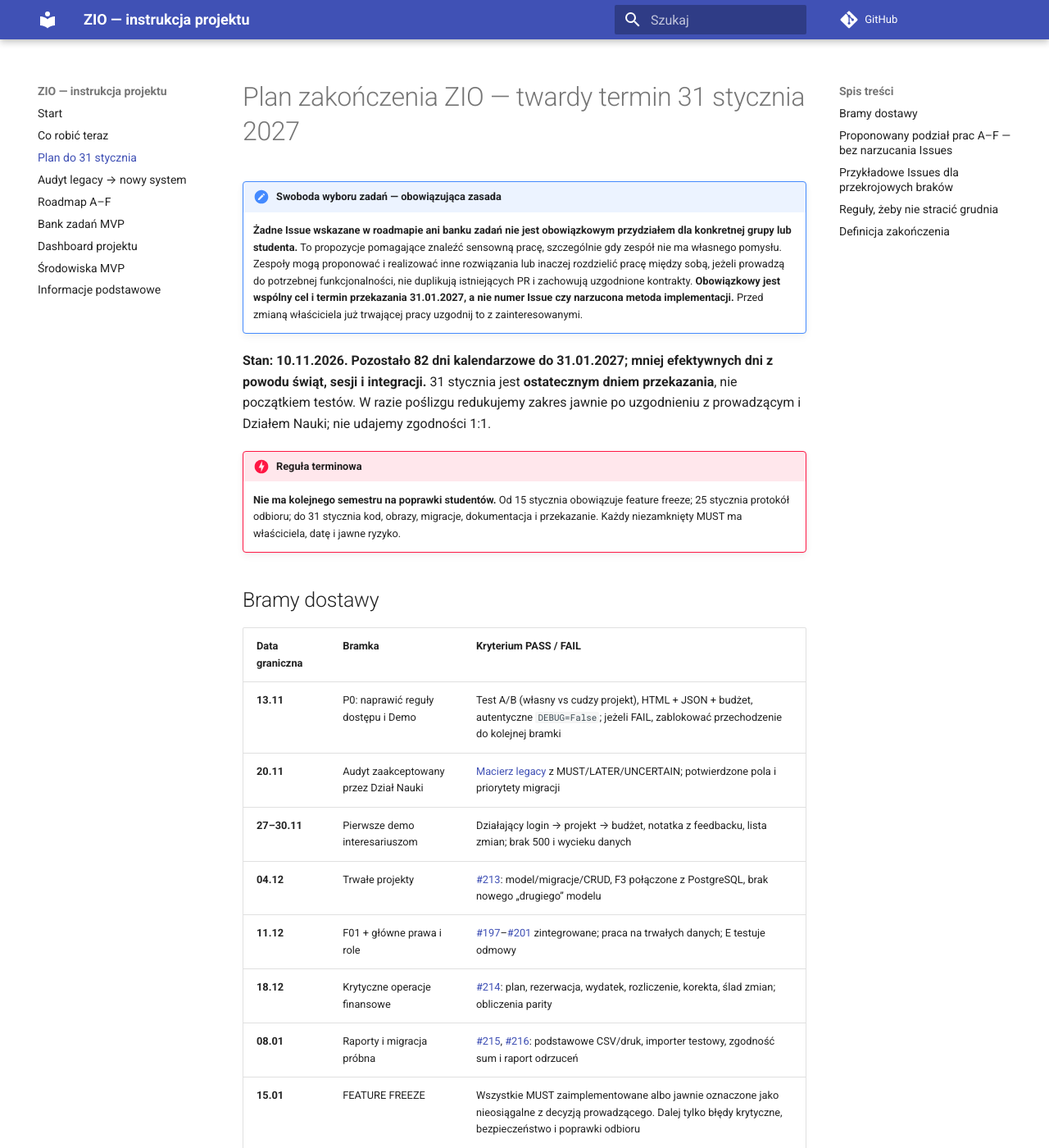
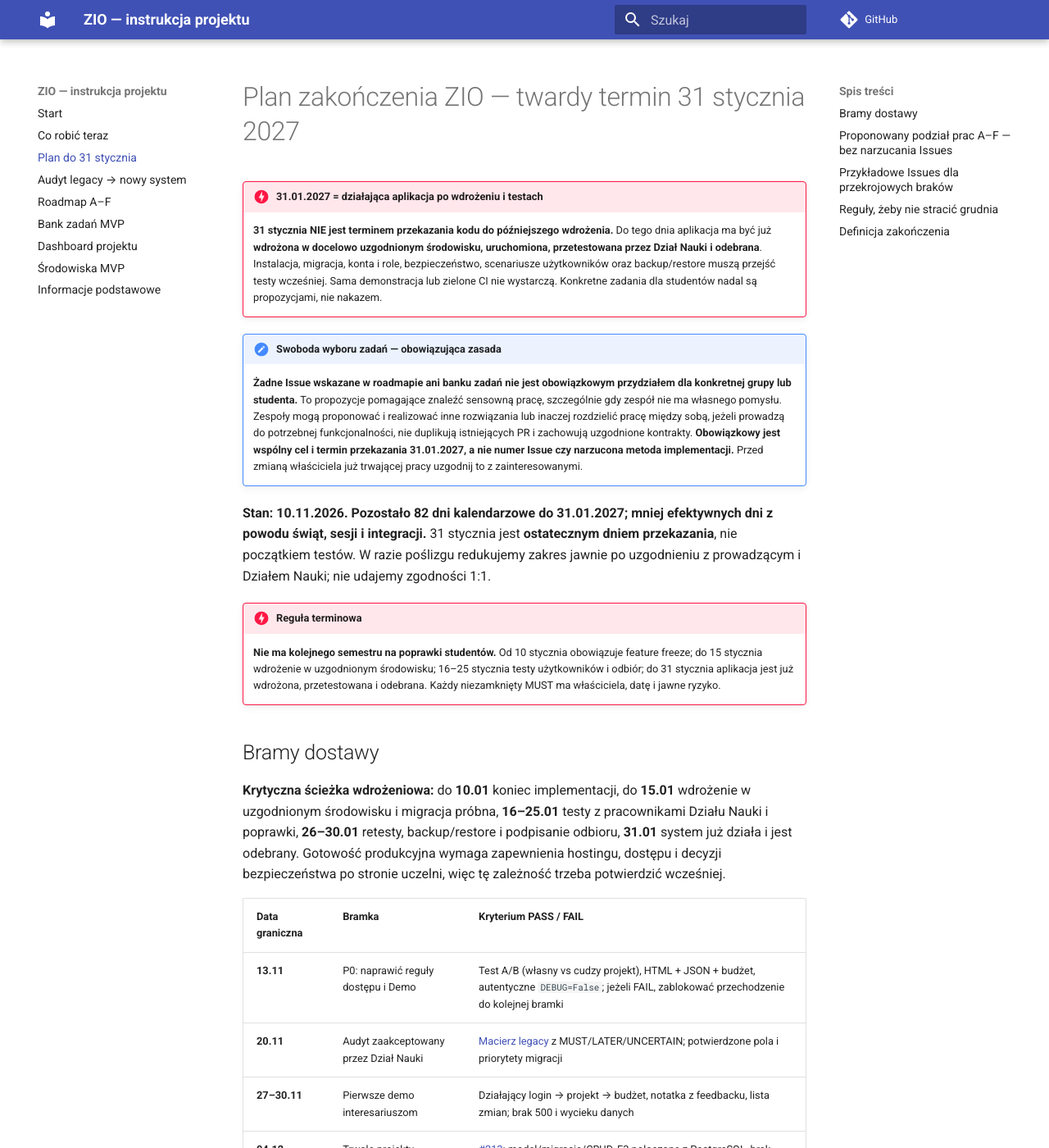
Before and after one commit to zio-wi-pb-mc/pb-science-office-manual, an MkDocs documentation site: the page built from manual/23-plan-do-31-stycznia.md, in a window 1280 px wide and 1400 px high. Shown: the whole window at 82% size. Built offline with MkDocs 1.6.1 and Material for MkDocs 9.7.7, drawn with Linux system fonts in a browser that asks for light colours; comment, search, counter and statistics services are not loaded; some of the changed text lies outside the part shown.

Commit message:
docs: define Jan 31 as deployed tested and accepted system

```diff
--- a/manual/23-plan-do-31-stycznia.md
+++ b/manual/23-plan-do-31-stycznia.md
@@ -1,4 +1,7 @@
 # Plan zakończenia ZIO — twardy termin 31 stycznia 2027
+
+!!! danger "31.01.2027 = działająca aplikacja po wdrożeniu i testach"
+    **31 stycznia NIE jest terminem przekazania kodu do późniejszego wdrożenia.** Do tego dnia aplikacja ma być już **wdrożona w docelowo uzgodnionym środowisku, uruchomiona, przetestowana przez Dział Nauki i odebrana**. Instalacja, migracja, konta i role, bezpieczeństwo, scenariusze użytkowników oraz backup/restore muszą przejść testy wcześniej. Sama demonstracja lub zielone CI nie wystarczą. Konkretne zadania dla studentów nadal są propozycjami, nie nakazem.
 
 !!! important "Swoboda wyboru zadań — obowiązująca zasada"
     **Żadne Issue wskazane w roadmapie ani banku zadań nie jest obowiązkowym przydziałem dla konkretnej grupy lub studenta.** To propozycje pomagające znaleźć sensowną pracę, szczególnie gdy zespół nie ma własnego pomysłu. Zespoły mogą proponować i realizować inne rozwiązania lub inaczej rozdzielić pracę między sobą, jeżeli prowadzą do potrzebnej funkcjonalności, nie duplikują istniejących PR i zachowują uzgodnione kontrakty. **Obowiązkowy jest wspólny cel i termin przekazania 31.01.2027, a nie numer Issue czy narzucona metoda implementacji.** Przed zmianą właściciela już trwającej pracy uzgodnij to z zainteresowanymi.
@@ -7,9 +10,12 @@
 **Stan: 10.11.2026. Pozostało 82 dni kalendarzowe do 31.01.2027; mniej efektywnych dni z powodu świąt, sesji i integracji.** 31 stycznia jest **ostatecznym dniem przekazania**, nie początkiem testów. W razie poślizgu redukujemy zakres jawnie po uzgodnieniu z prowadzącym i Działem Nauki; nie udajemy zgodności 1:1.
 
 !!! danger "Reguła terminowa"
-    **Nie ma kolejnego semestru na poprawki studentów.** Od 15 stycznia obowiązuje feature freeze; 25 stycznia protokół odbioru; do 31 stycznia kod, obrazy, migracje, dokumentacja i przekazanie. Każdy niezamknięty MUST ma właściciela, datę i jawne ryzyko.
+    **Nie ma kolejnego semestru na poprawki studentów.** Od 10 stycznia obowiązuje feature freeze; do 15 stycznia wdrożenie w uzgodnionym środowisku; 16–25 stycznia testy użytkowników i odbiór; do 31 stycznia aplikacja jest już wdrożona, przetestowana i odebrana. Każdy niezamknięty MUST ma właściciela, datę i jawne ryzyko.
 
 ## Bramy dostawy
+
+**Krytyczna ścieżka wdrożeniowa:** do **10.01** koniec implementacji, do **15.01** wdrożenie w uzgodnionym środowisku i migracja próbna, **16–25.01** testy z pracownikami Działu Nauki i poprawki, **26–30.01** retesty, backup/restore i podpisanie odbioru, **31.01** system już działa i jest odebrany. Gotowość produkcyjna wymaga zapewnienia hostingu, dostępu i decyzji bezpieczeństwa po stronie uczelni, więc tę zależność trzeba potwierdzić wcześniej.
+
 
 | Data graniczna | Bramka | Kryterium PASS / FAIL |
 |---|---|---|
@@ -20,9 +26,9 @@
 | **11.12** | F01 + główne prawa i role | [#197](https://github.com/zio-wi-pb-mc/pb-science-office/issues/197)–[#201](https://github.com/zio-wi-pb-mc/pb-science-office/issues/201) zintegrowane; praca na trwałych danych; E testuje odmowy |
 | **18.12** | Krytyczne operacje finansowe | [#214](https://github.com/zio-wi-pb-mc/pb-science-office/issues/214): plan, rezerwacja, wydatek, rozliczenie, korekta, ślad zmian; obliczenia parity |
 | **08.01** | Raporty i migracja próbna | [#215](https://github.com/zio-wi-pb-mc/pb-science-office/issues/215), [#216](https://github.com/zio-wi-pb-mc/pb-science-office/issues/216): podstawowe CSV/druk, importer testowy, zgodność sum i raport odrzuceń |
-| **15.01** | FEATURE FREEZE | Wszystkie MUST zaimplementowane albo jawnie oznaczone jako nieosiągalne z decyzją prowadzącego. Dalej tylko błędy krytyczne, bezpieczeństwo i poprawki odbioru |
-| **25.01** | ODBIÓR | Instalacja od czystego klona, E2E dwóch ról, scenariusze finansowe, migracja/rollback, podpisana lista uwag |
-| **31.01** | HANDOFF | Finalny release `main`, dokumentacja operatora, backup i odtwarzanie, dane testowe, lista ograniczeń, komplet informacji dostępny bez udziału studentów |
+| **10.01** | FEATURE FREEZE / koniec rozwoju funkcji | Wszystkie MUST zaimplementowane albo jawnie oznaczone jako nieosiągalne z decyzją prowadzącego. Dalej tylko błędy krytyczne, bezpieczeństwo i poprawki odbioru |
+| **20–25.01** | ODBIÓR po wdrożeniu | Instalacja od czystego klona, E2E dwóch ról, scenariusze finansowe, migracja/rollback, podpisana lista uwag |
+| **31.01** | SYSTEM WDROŻONY I ODEBRANY | Finalny release `main`, dokumentacja operatora, backup i odtwarzanie, dane testowe, lista ograniczeń, komplet informacji dostępny bez udziału studentów |
 
 **Uwaga:** bramka 13.11 to agresywny cel naprawczy; faktyczne dostępności studentów mogą wymusić eskalację, ale nie przesuwają terminu przekazania.
 
```
